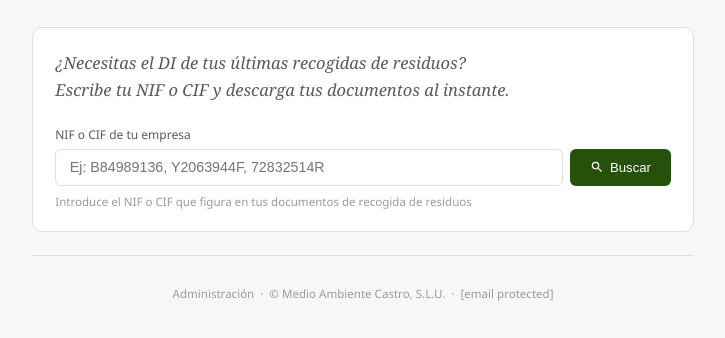
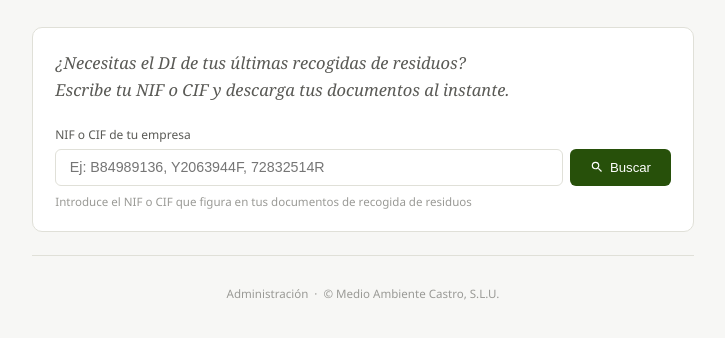
Before and after one commit to LOSMARTESNOHAYLUNA/DI, a plain HTML site: page index.html in a window 1280 px wide. Shown: the part 222-560 px from the top of the page, without its empty margins (277-1002 px from the left). Drawn offline with nearby package versions, Linux system fonts and the light colour scheme.

Commit message:
Update index.html

```diff
--- a/index.html
+++ b/index.html
@@ -203,7 +203,7 @@ footer a:hover{color:var(--text2)}
   <footer>
     <a href="#" onclick="showAdminView();return false">Administración</a>
     &nbsp;·&nbsp; © Medio Ambiente Castro, S.L.U.
-    &nbsp;·&nbsp; <a href="/cdn-cgi/l/email-protection" class="__cf_email__" data-cfemail="a3cacdc5cce3cec6c7caccc2cec1cac6cdd7c6c0c2d0d7d1cc8dc6d0">[email&#160;protected]</a>
+
   </footer>
 </div>
 
```
